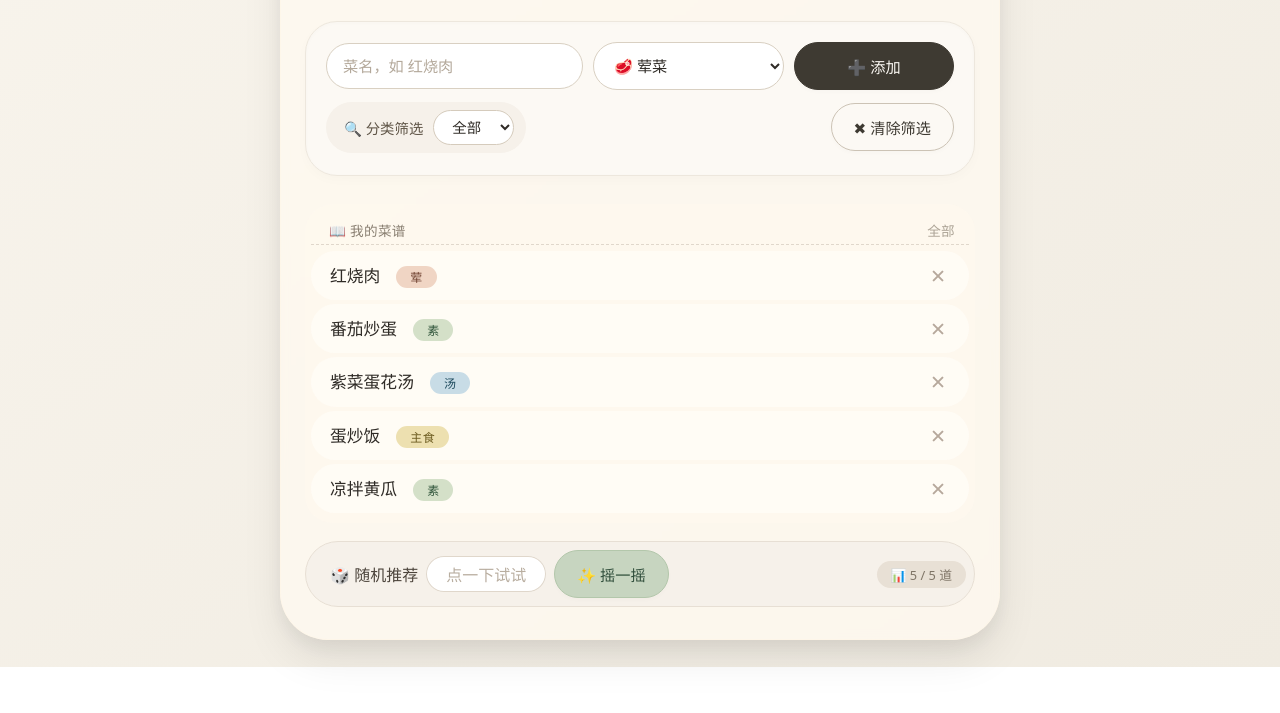
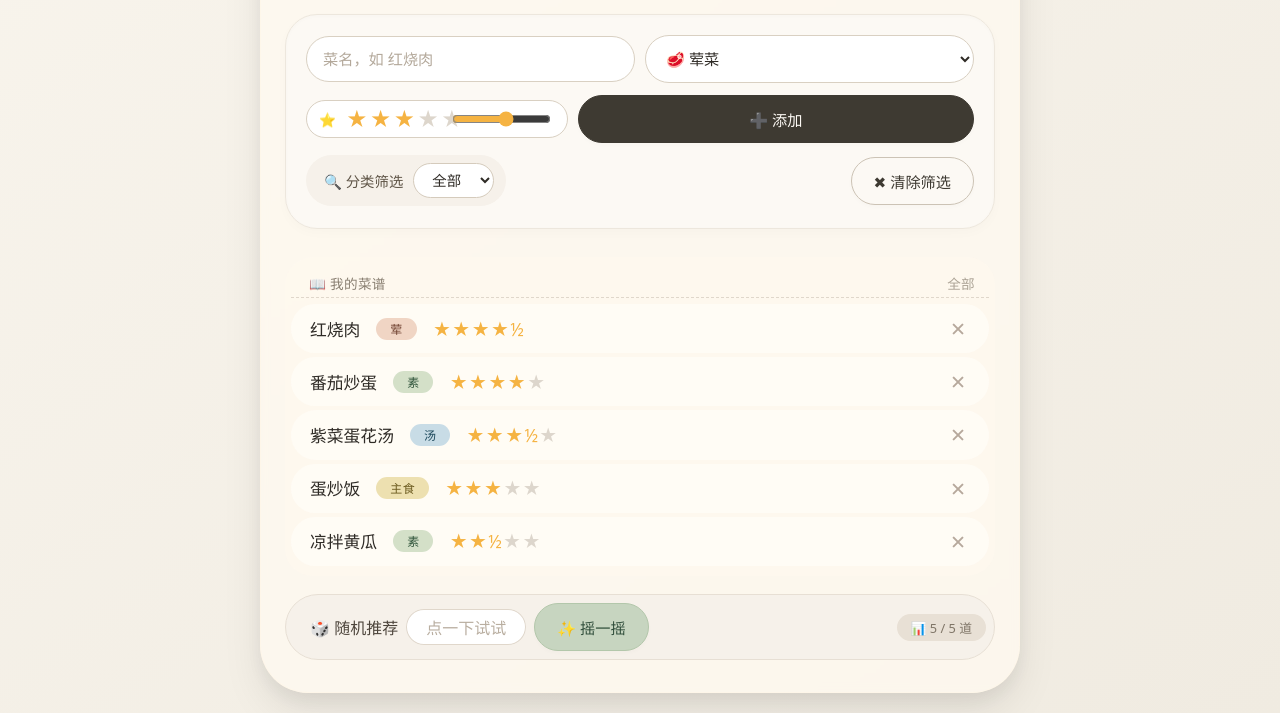
Before and after one commit to ilya20141522/recipe-ilya, a plain HTML site: page index.html in a window 1280 px wide. Shown: the part 133-846 px from the top of the page. Before the commit the page ends 800 px from the top, so only its background shows below. Drawn offline with Linux system fonts and the light colour scheme.

Commit message:
增加标星

```diff
--- a/index.html
+++ b/index.html
@@ -20,7 +20,7 @@
             margin: 0;
         }
         .app-container {
-            max-width: 720px;
+            max-width: 760px;
             width: 100%;
             background: rgba(255, 250, 240, 0.75);
             backdrop-filter: blur(4px);
@@ -92,6 +92,41 @@
         .add-row input::placeholder {
             color: #b3a89a;
             font-weight: 300;
+        }
+        .star-selector {
+            display: flex;
+            align-items: center;
+            gap: 6px;
+            background: white;
+            padding: 4px 16px 4px 12px;
+            border-radius: 60px;
+            border: 1px solid #d9d0c2;
+            flex: 0 1 auto;
+        }
+        .star-selector label {
+            font-size: 0.85rem;
+            color: #6f6658;
+            margin-right: 4px;
+        }
+        .star-selector .stars-display {
+            font-size: 1.3rem;
+            letter-spacing: 2px;
+            color: #f5b342;
+            cursor: pointer;
+            user-select: none;
+            min-width: 100px;
+            text-align: center;
+        }
+        .star-selector input[type="range"] {
+            width: 80px;
+            accent-color: #f5b342;
+            background: transparent;
+            border: none;
+            padding: 0;
+            margin: 0;
+        }
+        .star-selector input[type="range"]:focus {
+            box-shadow: none;
         }
         .btn {
             background: #e8e0d5;
@@ -205,6 +240,8 @@
             border-radius: 60px;
             transition: 0.1s;
             border: 1px solid transparent;
+            flex-wrap: wrap;
+            gap: 6px;
         }
         .recipe-item:hover {
             background: #fcf9f4;
@@ -213,8 +250,9 @@
         .recipe-info {
             display: flex;
             flex-wrap: wrap;
-            align-items: baseline;
+            align-items: center;
             gap: 6px 16px;
+            flex: 1;
         }
         .recipe-name {
             font-weight: 500;
@@ -236,6 +274,16 @@
         .recipe-tag.汤 { background: #c8dce6; color: #1f4b5e; }
         .recipe-tag.主食 { background: #ede0b0; color: #6b5a1f; }
         .recipe-tag.其他 { background: #e3d9d9; color: #4f4545; }
+        .recipe-stars {
+            color: #f5b342;
+            font-size: 1.1rem;
+            letter-spacing: 1px;
+            white-space: nowrap;
+            min-width: 70px;
+        }
+        .recipe-stars .empty-star {
+            color: #ddd6cc;
+        }
         .recipe-delete {
             background: transparent;
             border: none;
@@ -307,6 +355,8 @@
             .filter-bar { width: 100%; justify-content: center; }
             .random-section { flex-direction: column; align-items: stretch; gap: 12px; padding: 18px 16px; }
             .random-pick { justify-content: center; }
+            .star-selector { flex: 1 1 100%; justify-content: center; }
+            .star-selector input[type="range"] { width: 60px; }
         }
     </style>
 </head>
@@ -329,6 +379,11 @@
                 <option value="主食">🍚 主食</option>
                 <option value="其他">🧂 其他</option>
             </select>
+            <div class="star-selector">
+                <label>⭐</label>
+                <span class="stars-display" id="starDisplay">★★★</span>
+                <input type="range" id="starSlider" min="0.5" max="5" step="0.5" value="3" />
+            </div>
             <button class="btn btn-primary" id="addBtn">➕ 添加</button>
         </div>
         <div class="action-bar">
@@ -354,7 +409,6 @@
             <span id="filterHint">全部</span>
         </div>
         <div id="recipeList">
-            <!-- 动态渲染 -->
             <div class="empty-state">
                 <span>🍽️</span>
                 还没有菜谱，快添加一道拿手菜吧！
@@ -381,6 +435,8 @@
         // DOM 引用
         const dishNameInput = document.getElementById('dishName');
         const dishCategorySelect = document.getElementById('dishCategory');
+        const starSlider = document.getElementById('starSlider');
+        const starDisplay = document.getElementById('starDisplay');
         const addBtn = document.getElementById('addBtn');
         const filterSelect = document.getElementById('filterSelect');
         const clearFilterBtn = document.getElementById('clearFilterBtn');
@@ -391,32 +447,53 @@
         const countDisplay = document.getElementById('countDisplay');
         const statsDisplay = document.getElementById('statsDisplay');
 
+        // ---------- 星星辅助 ----------
+        function renderStarsHtml(rating) {
+            const full = Math.floor(rating);
+            const half = rating % 1 >= 0.5 ? 1 : 0;
+            const empty = 5 - full - half;
+            return '★'.repeat(full) + (half ? '½' : '') + '<span class="empty-star">' + '★'.repeat(empty) + '</span>';
+        }
+
+        function updateStarDisplay(val) {
+            const num = parseFloat(val);
+            const full = Math.floor(num);
+            const half = num % 1 >= 0.5 ? 1 : 0;
+            const empty = 5 - full - half;
+            let str = '★'.repeat(full) + (half ? '½' : '') + '<span style="color:#ddd6cc;">' + '★'.repeat(empty) + '</span>';
+            starDisplay.innerHTML = str;
+        }
+
+        starSlider.addEventListener('input', function() {
+            updateStarDisplay(this.value);
+        });
+        // 初始化星星
+        updateStarDisplay(starSlider.value);
+
         // ---------- 存储 ----------
         function loadFromStorage() {
             const stored = localStorage.getItem('recipeBook');
             if (stored) {
                 try {
                     recipes = JSON.parse(stored);
-                    // 保证每个菜都有 category (旧数据兼容)
                     recipes = recipes.filter(r => r && typeof r.name === 'string')
                         .map(r => ({
                             name: r.name.trim(),
-                            category: r.category || '其他'
+                            category: r.category || '其他',
+                            rating: typeof r.rating === 'number' ? r.rating : 3
                         }));
                 } catch (e) {
                     recipes = [];
                 }
             } else {
-                // 初始化示例数据（更丰富一些）
                 recipes = [
-                    { name: '红烧肉', category: '荤' },
-                    { name: '番茄炒蛋', category: '素' },
-                    { name: '紫菜蛋花汤', category: '汤' },
-                    { name: '蛋炒饭', category: '主食' },
-                    { name: '凉拌黄瓜', category: '素' },
+                    { name: '红烧肉', category: '荤', rating: 4.5 },
+                    { name: '番茄炒蛋', category: '素', rating: 4 },
+                    { name: '紫菜蛋花汤', category: '汤', rating: 3.5 },
+                    { name: '蛋炒饭', category: '主食', rating: 3 },
+                    { name: '凉拌黄瓜', category: '素', rating: 2.5 },
                 ];
             }
-            // 去重（保留第一个）
             const seen = new Set();
             recipes = recipes.filter(r => {
                 const key = r.name + '|' + r.category;
@@ -443,7 +520,6 @@
             const total = recipes.length;
             const filteredCount = filtered.length;
 
-            // 更新计数
             countDisplay.textContent = total + '道';
             statsDisplay.textContent = `📊 ${filteredCount} / ${total} 道`;
             filterHint.textContent = currentFilter === '全部' ? '全部' : currentFilter;
@@ -458,14 +534,15 @@
             }
 
             let html = '';
-            filtered.forEach((item, index) => {
-                // 为了删除，使用原始索引(但要小心过滤后索引和原始不一致, 存name+category作为唯一key)
+            filtered.forEach((item) => {
                 const categoryClass = item.category || '其他';
+                const starsHtml = renderStarsHtml(item.rating || 3);
                 html += `
                     <div class="recipe-item" data-name="${escapeHtml(item.name)}" data-category="${escapeHtml(item.category)}">
                         <div class="recipe-info">
                             <span class="recipe-name">${escapeHtml(item.name)}</span>
                             <span class="recipe-tag ${categoryClass}">${escapeHtml(item.category)}</span>
+                            <span class="recipe-stars">${starsHtml}</span>
                         </div>
                         <button class="recipe-delete" data-name="${escapeHtml(item.name)}" data-category="${escapeHtml(item.category)}" title="删除">✕</button>
                     </div>
@@ -473,7 +550,6 @@
             });
             recipeListEl.innerHTML = html;
 
-            // 绑定删除事件 (委托)
             recipeListEl.querySelectorAll('.recipe-delete').forEach(btn => {
                 btn.addEventListener('click', function(e) {
                     e.stopPropagation();
@@ -484,7 +560,6 @@
             });
         }
 
-        // 简单的转义
         function escapeHtml(text) {
             if (!text) return '';
             const map = {
@@ -501,21 +576,20 @@
         function addRecipe() {
             let name = dishNameInput.value.trim();
             const category = dishCategorySelect.value;
+            const rating = parseFloat(starSlider.value);
             if (!name) {
                 alert('请输入菜名 🥺');
                 return;
             }
-            // 重名+同分类检查
             const exists = recipes.some(r => r.name === name && r.category === category);
             if (exists) {
                 alert(`“${name}” 已在 ${category} 分类中，不必重复添加`);
                 return;
             }
-            recipes.push({ name, category });
+            recipes.push({ name, category, rating });
             saveToStorage();
             dishNameInput.value = '';
             dishNameInput.focus();
-            // 重置随机结果占位
             randomResult.textContent = '✨ 已更新';
             randomResult.className = 'random-result';
             setTimeout(() => {
@@ -532,7 +606,6 @@
             if (newRecipes.length === recipes.length) return;
             recipes = newRecipes;
             saveToStorage();
-            // 如果当前筛选下没有数据, 自动切回全部
             const filtered = getFilteredList();
             if (filtered.length === 0 && currentFilter !== '全部') {
                 currentFilter = '全部';
@@ -554,7 +627,8 @@
             }
             const randomIndex = Math.floor(Math.random() * filtered.length);
             const picked = filtered[randomIndex];
-            randomResult.textContent = `🍳 ${picked.name} (${picked.category})`;
+            const stars = renderStarsHtml(picked.rating || 3);
+            randomResult.innerHTML = `🍳 ${picked.name} (${picked.category}) ${stars}`;
             randomResult.className = 'random-result';
         }
 
@@ -562,7 +636,6 @@
             currentFilter = category;
             filterSelect.value = category;
             render();
-            // 随机结果提示重置（但保留文字）
             if (recipes.length > 0) {
                 const filtered = getFilteredList();
                 if (filtered.length === 0) {
@@ -583,30 +656,14 @@
 
         function updateUI() {
             render();
-            // 如果当前筛选为空且不是全部，自动重置
-            const filtered = getFilteredList();
-            if (filtered.length === 0 && currentFilter !== '全部' && recipes.length > 0) {
-                // 但不要自动切换，用户可以手动清除
-            }
             if (recipes.length === 0) {
                 randomResult.textContent = '🍽️ 添加第一道菜';
                 randomResult.className = 'random-result placeholder';
-            } else {
-                // 但如果是筛选状态无结果，已经在setFilter处理
-                if (getFilteredList().length === 0 && currentFilter !== '全部') {
-                    // 保留提示
-                } else if (randomResult.textContent.includes('无') || randomResult.textContent.includes('还没') || randomResult.textContent === '点一下试试' || randomResult.textContent === '✨ 已更新' || randomResult.textContent === '🎯 筛选已切换') {
-                    // 保持
-                } else {
-                    // 保留上次随机结果
-                }
             }
         }
 
-        // ---------- 重置筛选 ----------
         function clearFilter() {
             if (currentFilter === '全部') {
-                // 如果已经是全部，但可能随机提示被占，重置随机提示
                 if (recipes.length > 0) {
                     randomResult.textContent = '点一下试试';
                     randomResult.className = 'random-result placeholder';
@@ -614,14 +671,13 @@
                 return;
             }
             setFilter('全部');
-            // 重置随机提示
             if (recipes.length > 0) {
                 randomResult.textContent = '点一下试试';
                 randomResult.className = 'random-result placeholder';
             }
         }
 
-        // ---------- 初始化事件 ----------
+        // ---------- 初始化 ----------
         function init() {
             loadFromStorage();
 
@@ -635,23 +691,14 @@
             });
 
             clearFilterBtn.addEventListener('click', clearFilter);
-
             randomBtn.addEventListener('click', randomPick);
-
-            // 点击随机结果也可以触发随机（小彩蛋）
             randomResult.addEventListener('click', function() {
                 if (recipes.length > 0) randomPick();
-            });
-
-            // 额外：点击列表空白区域清除焦点
-            document.addEventListener('click', function(e) {
-                // 无特殊
             });
 
             updateUI();
         }
 
-        // 启动
         init();
     })();
 </script>
```
